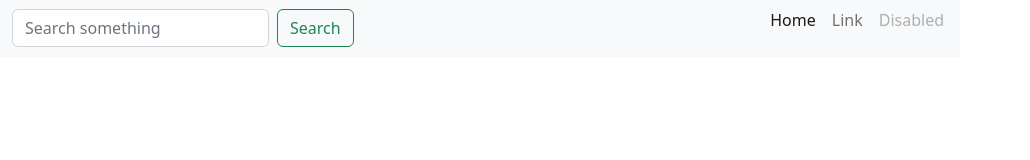
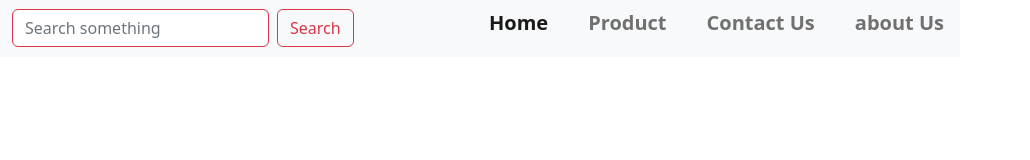
Before and after one commit to tawfiqealahi/-tawfiqealahi-bootsrap-ecommerce, a plain HTML site: page index.html in a window 1280 px wide. Shown: the full height of the page, 250-1280 px from the left. Drawn offline with nearby package versions, Linux system fonts and the light colour scheme.

Commit message:
navbar end

```diff
--- a/index.html
+++ b/index.html
@@ -14,9 +14,11 @@
     <title>Bootstrap-ecommerce</title>
   </head>
   <body>
-    <nav class="navbar navbar-expand-lg bg-light container pt-2 ">
+    <nav class="navbar navbar-expand-lg bg-light container pt-2">
       <div class="container-fluid">
-        <a class="navbar-brand" href="#"> <img src="images/logo.png" alt="logo"></a>
+        <a class="navbar-brand" href="#">
+          <img src="images/logo.png" alt="logo"
+        /></a>
         <button
           class="navbar-toggler"
           type="button"
@@ -25,34 +27,38 @@
           aria-controls="navbarSupportedContent"
           aria-expanded="false"
           aria-label="Toggle navigation"
-        >
-            </button>
+        ></button>
         <div class="collapse navbar-collapse" id="navbarSupportedContent">
           <form class="d-flex" role="search">
             <input
-              class="form-control me-2"
+              class="form-control border-danger me-2"
               type="search"
               placeholder="Search something"
               aria-label="Search"
             />
-            <button class="btn btn-outline-success " type="submit">
-              Search
-            </button>
+            <button class="btn btn-outline-danger" type="submit">Search</button>
           </form>
           <!-- navbar item  -->
 
           <ul
             class="navbar-nav me-2 mb-2 mb-lg-0 position-absolute top-0 end-0"
           >
-            <li class="nav-item">
-              <a class="nav-link active" aria-current="page" href="#">Home</a>
+            <li class="nav-item pe-4">
+              <a
+                class="nav-link active fw-bold fs-5"
+                aria-current="page"
+                href="#"
+                >Home</a
+              >
+            </li>
+            <li class="nav-item pe-4">
+              <a class="nav-link fw-bold fs-5" href="#">Product</a>
+            </li>
+            <li class="nav-item pe-4">
+              <a class="nav-link fw-bold fs-5" href="#">Contact Us</a>
             </li>
             <li class="nav-item">
-              <a class="nav-link" href="#">Link</a>
-            </li>
-
-            <li class="nav-item">
-              <a class="nav-link disabled">Disabled</a>
+              <a class="nav-link fw-bold fs-5" href="#">about Us</a>
             </li>
           </ul>
         </div>
```
